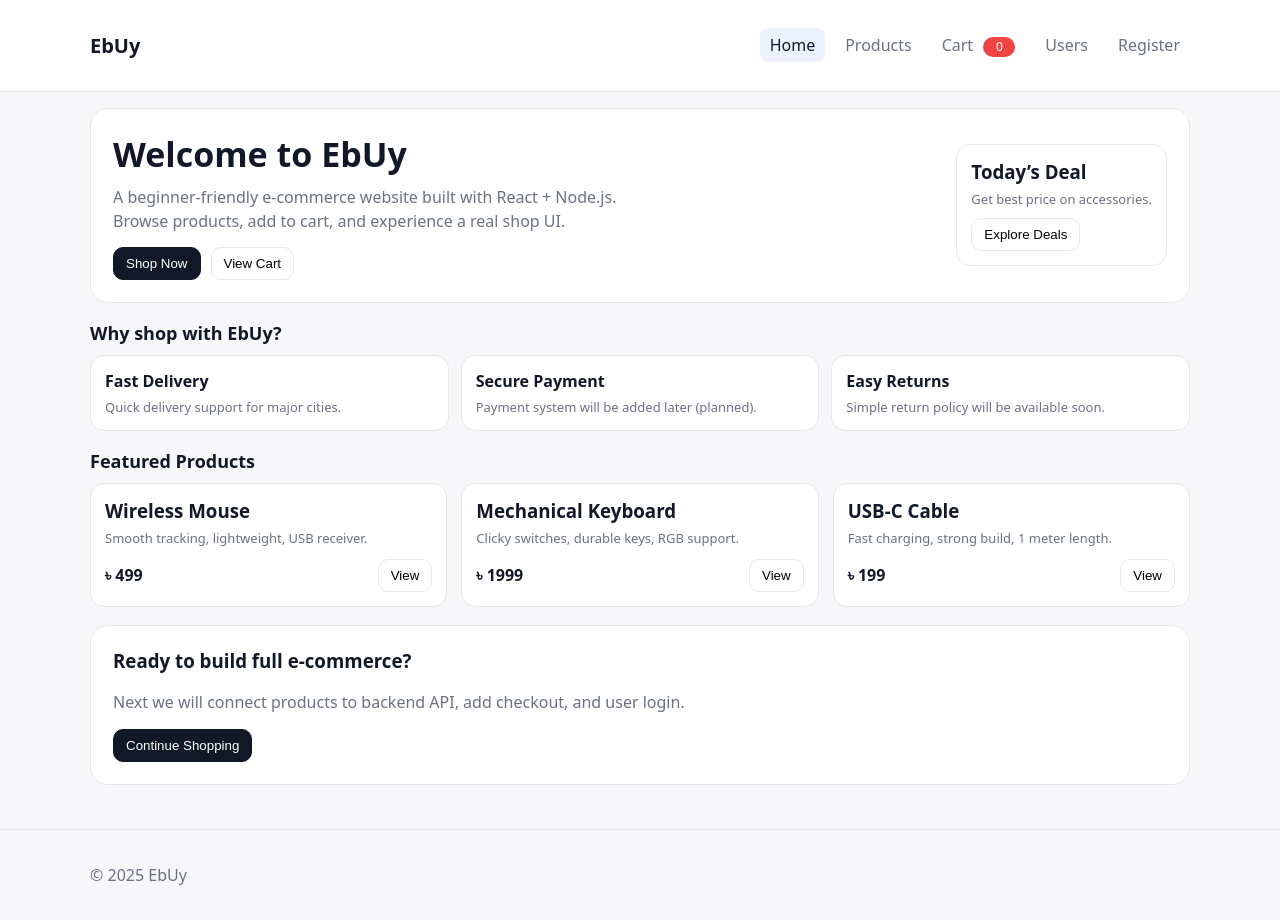
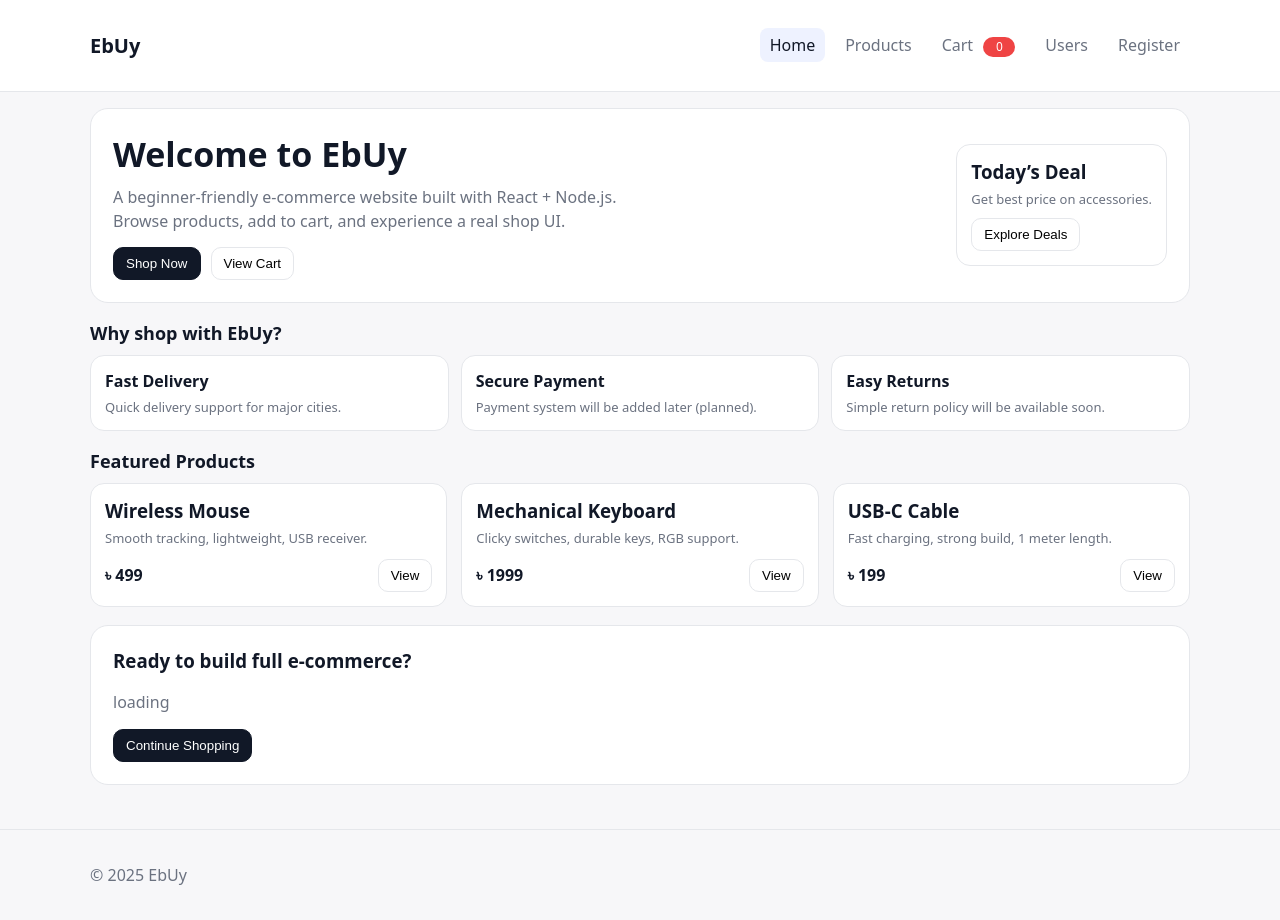
Before and after one commit to MirajMalik/EbUy, a React (Vite) app in the folder client/: page / in a window 1280 px wide. Built offline with nearby package versions, Linux system fonts and the light colour scheme; the HTML template or start-up script is replaced by a standard one.

Commit message:
page deco

```diff
--- a/client/src/pages/Home.jsx
+++ b/client/src/pages/Home.jsx
@@ -93,7 +93,7 @@ export default function Home() {
       <div className="hero" style={{ marginTop: 18 }}>
         <h3 style={{ marginTop: 0 }}>Ready to build full e-commerce?</h3>
         <p style={{ color: "var(--muted)", marginTop: 6 }}>
-          Next we will connect products to backend API, add checkout, and user login.
+          loading
         </p>
 
         <Link to="/products">
```
